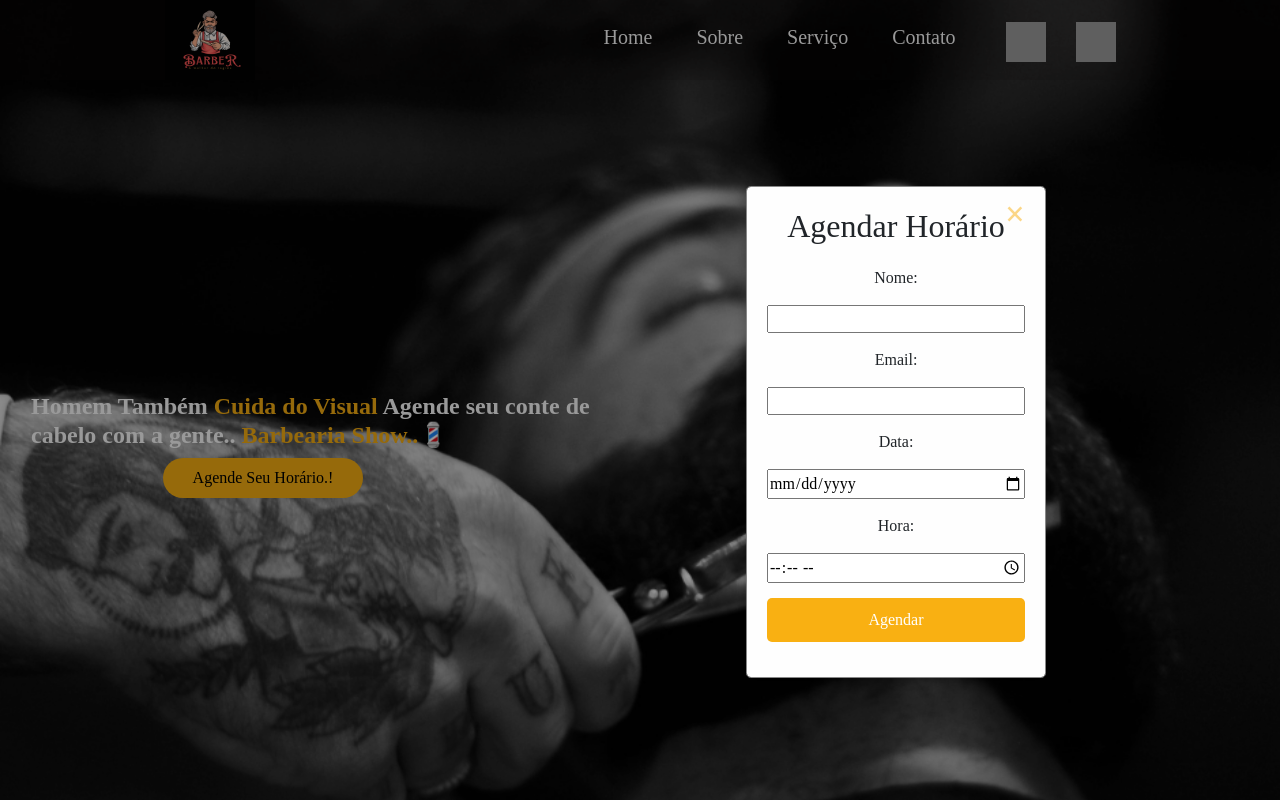
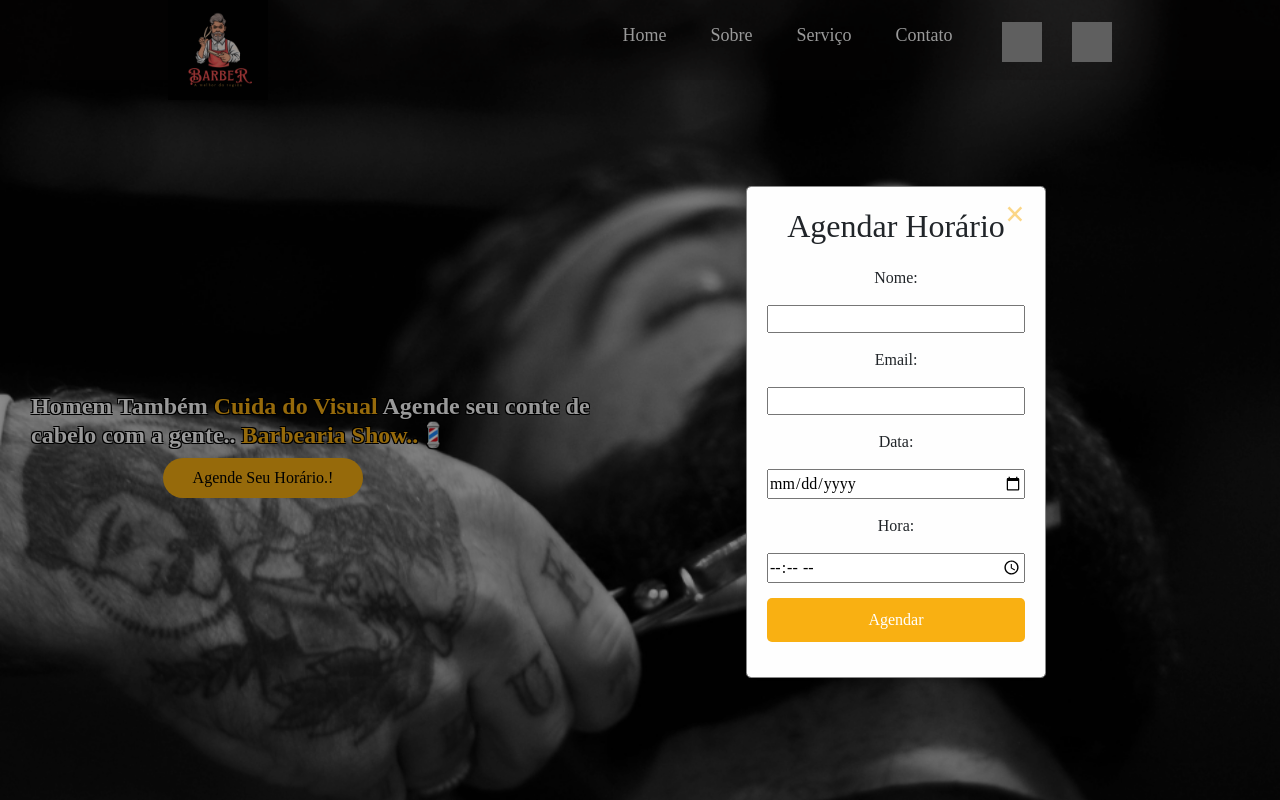
Before and after one commit to Soareslili/Projeto-Barber-A-Melhor-da-regi-o, a plain HTML site: page index.html in a window 1280 px wide. Shown: the top 800 px of the page. Drawn offline with nearby package versions, Linux system fonts and the light colour scheme; grey boxes are pictures that could not be loaded; a web font is replaced by a local one.

Commit message:
Modificando font-size do header, estilo no css e imagem no card

```diff
--- a/index.html
+++ b/index.html
@@ -31,8 +31,7 @@
     </div>
     </header>
 
-    <main>
-        <div class="container-main">
+    <section class="container-section">
             <div class="content-main">
                 <h2 class="text-main">Homem Também
                     <span>Cuida do Visual </span>
@@ -40,8 +39,7 @@
                 </h2>
                 <button class="btn-agenda" onclick="openModal()">Agende Seu Horário.!</button>
             </div>
-        </div>
-    </main>
+    </section>
 
     <section class="container-about">
         <div id="about" class="about">
@@ -74,7 +72,7 @@
             </div>
 
             <div class="card">
-                <img height="230px" class="card-img-top" src="./img/barba-01.webp" alt="Corte-Barba">
+                <img class="card-img-top" src="./img/barba-01.webp" alt="Corte-Barba">
                 <div class="card-body">
                     <p class="card-text">Cuidamos da sua Barba com toda atenção e carinho.!</p>
                     <button type="button" class="btn btn-warning">Visitar</button>
@@ -82,7 +80,7 @@
             </div>
 
             <div class="card">
-                <img height="230px" class="card-img-top" src="./img/barba-02.jpg" alt="Corte-Barba">
+                <img class="card-img-top" src="./img/barba-02.jpg" alt="Corte-Barba">
                 <div class="card-body">
                     <p class="card-text">Cuidamos da sua Barba com toda atenção e carinho.!</p>
                     <button type="button" class="btn btn-warning">Visitar</button>
@@ -90,7 +88,7 @@
             </div>
 
             <div class="card">
-                <img height="230px" class="card-img-top" src="./img/corte-01.jpg" alt="Corte-Cabelo">
+                <img  class="card-img-top" src="./img/corte-01.jpg" alt="Corte-Cabelo">
                 <div class="card-body">
                     <p class="card-text">Aquele estilo e cuidado com seu cabelo que você vai adorar.!</p>
                     <button type="button" class="btn btn-warning">Visitar</button>
@@ -98,7 +96,7 @@
             </div>
 
             <div class="card">
-                <img height="230px" class="card-img-top" src="./img/corte-02.jpeg" alt="Corte-Cabelo">
+                <img class="card-img-top" src="./img/corte-de-cabelo-com-risco-lateral.webp" alt="Corte-Cabelo">
                 <div class="card-body">
                     <p class="card-text">Aquele estilo e cuidado com seu cabelo que você vai adorar.!</p>
                     <button type="button" class="btn btn-warning">Visitar</button>
@@ -106,7 +104,7 @@
             </div>
 
             <div class="card">
-                <img height="230px" class="card-img-top" src="./img/corte-03.jpg" alt="Corte-Cabelo">
+                <img class="card-img-top" src="./img/corte-03.jpg" alt="Corte-Cabelo">
                 <div class="card-body">
                     <p class="card-text">Aquele estilo e cuidado com seu cabelo que você vai adorar.!</p>
                     <button type="button" class="btn btn-warning">Visitar</button>
--- a/style.css
+++ b/style.css
@@ -15,8 +15,9 @@ body {
 /* Navegacion */
 
 .logo-barber {
-    width: 90px;
-    height: 80px;
+    width: 100px;
+    height: 100px;
+    margin-top: 20px;
 }
 
 .nav-content {
@@ -42,8 +43,8 @@ body {
     text-decoration: none;
     color: #fff;
     margin: 20px;
-    font-size: 20px;
-    transition: 1.5s ease-in-out;
+    font-size: 18px;
+    transition: 1.5s;
 
 }
 
@@ -71,7 +72,7 @@ body {
 
 /* Main */
 
-.container-main {
+.container-section {
     background: url(./img/1.png);
     background-repeat: no-repeat;
     background-size: cover;
@@ -83,6 +84,7 @@ body {
     align-items: center;
 }
 
+
 .content-main {
     display: flex;
     flex-direction: column;
@@ -91,16 +93,21 @@ body {
 }
 
 .text-main {
-    color: #fff;
+    color:#fff;
     font-size: 24px;
     font-weight: bold;
     width: 580px;
     margin-right: 110%;
     margin-top: 90px;
+    text-shadow:
+        -1px -1px 0 #000,
+        1px -1px 0 #000,
+        -1px 1px 0 #000,
+        1px 1px 0 #000;
 }
 
 .text-main span {
-    color: #F9B012;
+    color: #F9B012
 }
 
 
@@ -232,6 +239,7 @@ body {
 
 .card-img-top {
     width: 100%;
+    height: 180px;
 
 }
 
```
Also changed, not shown: img/corte-de-cabelo-com-risco-lateral.webp (added).
